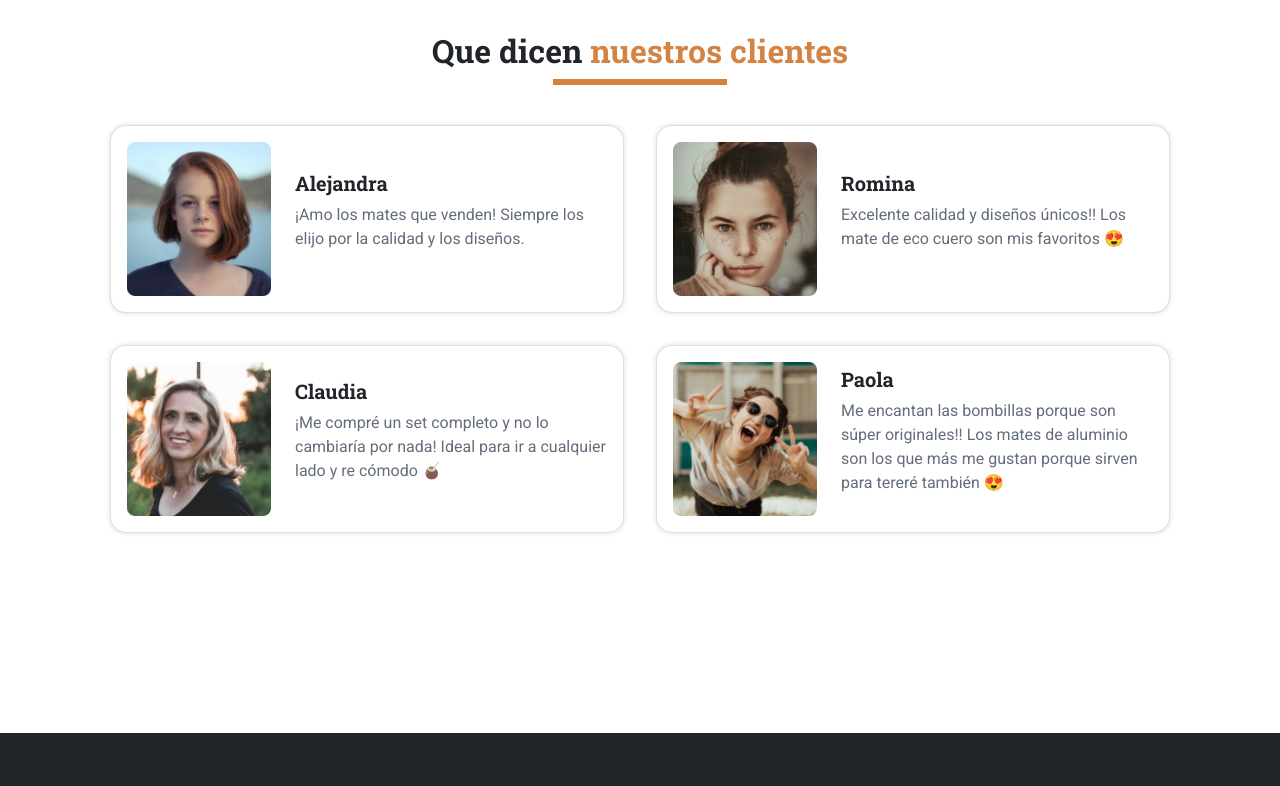
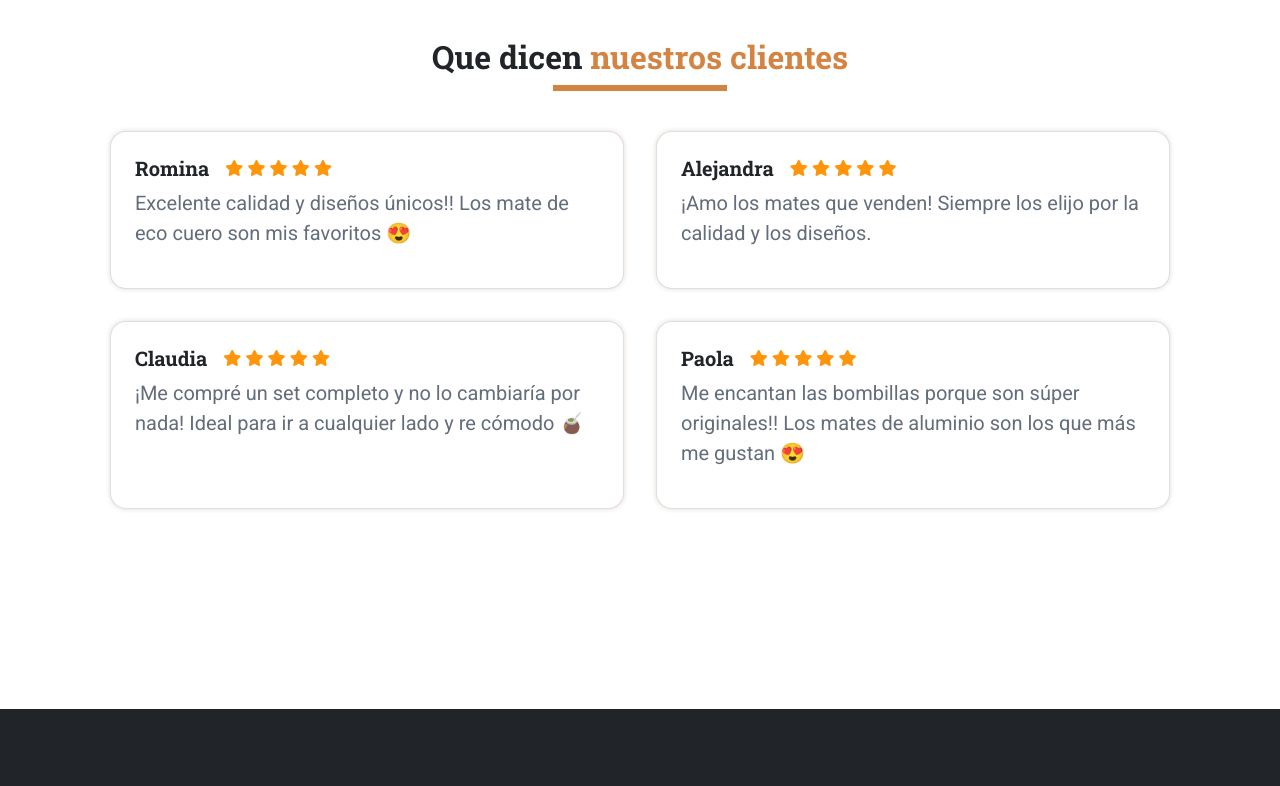
Before and after one commit to maxideri/Glam-Mates, a plain HTML site: page index.html in a window 1280 px wide. Shown: the part 1780-2566 px from the top of the page. Drawn offline with nearby package versions, Linux system fonts and the light colour scheme.

Commit message:
Ultimos cambios de diseño listos

```diff
--- a/assets/css/style.css
+++ b/assets/css/style.css
@@ -2,6 +2,13 @@
 * {
     margin: 0;
     box-sizing: border-box;
+}
+.body-corto{
+    min-height: 75vh;
+}
+.footer{
+    position: relative;
+    bottom: 0;
 }
 .display-4,
 .h1,
@@ -20,6 +27,9 @@ h6
     font-family: 'Roboto Slab', serif;
     font-style: normal;
     font-weight: bold;
+}
+.display-4{
+    font-size: 80px;
 }
 p,
 .p
@@ -152,6 +162,9 @@ p,
     box-shadow: 0px 0px 5px rgba(116, 67, 26, 0.2);
     border-radius: 16px;
     width: calc(100vw - 80px);
+}
+.fa-star{
+    color: #FF950A;
 }
 
 /*  ==== Pasos Pedido ==== */
@@ -294,6 +307,9 @@ p,
     }
 }
 @media (min-width: 992px){
+    .p{
+        font-size: 20px;
+    }
     .producto{
         width: calc(25% - 2.25rem);
         height: 0;
--- a/index.html
+++ b/index.html
@@ -52,13 +52,13 @@
                 <div class="row align-items-center justify-content-xl-between justify-content-center h-100">
                     <!-- Imagen hero -->
                     <div class="hero-img col-xl-5 col-12 mt-auto mt-xl-5 text-center text-xl-end">
-                        <img class="img-fluid" src="img/image-hero.jpg" alt="Mate">
+                        <img class="img-fluid" src="img/image-hero.png" alt="Mate">
                     </div>
                     <!-- Texto hero -->
                     <div class="hero-text text-center text-xl-start col-xl-7 col-12 order-xl-first">
-                        <h1 class="h4 d-md-none">La mayor variedad de mates y bombillas de todo el país</h1>
-                        <h1 class="h3 d-none d-md-flex d-xl-none">La mayor variedad de mates y bombillas de todo el país</h1>
-                        <h1 class="display-4 d-none d-xl-flex">La mayor variedad de mates y bombillas de todo el país</h1>
+                        <h1 class="h3 d-md-none">Cosas lindas y algo más...</h1>
+                        <h1 class="h2 d-none d-md-block d-xl-none">Cosas lindas y algo más...</h1>
+                        <h1 class="display-4 d-none d-xl-flex">Cosas lindas y algo más...</h1>
                     </div>
                 </div>
             </div>
@@ -106,50 +106,74 @@
                 <!-- Cards clientes -->
                 <div class="row mt-4 px-sm-5 px-0 px-lg-4 justify-content-center">
                     <!-- Cliente 1 -->
-                    <div class="card cliente col-12 p-3 mb-3 my-lg-3 mx-lg-3">
+                    <div class="card cliente col-12 p-4 mb-3 my-lg-3 mx-lg-3">
                         <div class="row">
-                            <div class="col-4 col-md-2 col-lg-4 d-lg-flex align-items-center">
-                                <img class="card-img" src="img/card-cliente-1.jpg" alt="">
+                            <div class="d-block m-auto">
+                                <div class="d-flex">
+                                    <h5 class="h5 me-3">Romina</h5>
+                                    <ul class="list-inline mb-1 text-xs">
+                                        <li class="list-inline-item m-0"><i class="fas fa-star"></i></li>
+                                        <li class="list-inline-item m-0"><i class="fas fa-star"></i></li>
+                                        <li class="list-inline-item m-0"><i class="fas fa-star"></i></li>
+                                        <li class="list-inline-item m-0"><i class="fas fa-star"></i></li>
+                                        <li class="list-inline-item m-0"><i class="fas fa-star"></i></li>
+                                      </ul>
+                                </div>
+                                <p class="p text-neutral-700">Excelente calidad y diseños únicos!! Los mate de eco cuero son mis favoritos 😍</p>
                             </div>
-                            <div class="col-8 col-md-10 col-lg-8 d-block m-auto">
-                                <h5 class="h5">Alejandra</h5>
+                        </div>
+                    </div>
+                    <!-- Cliente 2 -->
+                    <div class="card cliente col-12 p-4 mb-3 my-lg-3 mx-lg-3">
+                        <div class="row">
+                            <div class="d-block m-auto">
+                                <div class="d-flex">
+                                    <h5 class="h5 me-3">Alejandra</h5>
+                                    <ul class="list-inline mb-1 text-xs">
+                                        <li class="list-inline-item m-0"><i class="fas fa-star"></i></li>
+                                        <li class="list-inline-item m-0"><i class="fas fa-star"></i></li>
+                                        <li class="list-inline-item m-0"><i class="fas fa-star"></i></li>
+                                        <li class="list-inline-item m-0"><i class="fas fa-star"></i></li>
+                                        <li class="list-inline-item m-0"><i class="fas fa-star"></i></li>
+                                      </ul>
+                                </div>
                                 <p class="p text-neutral-700">¡Amo los mates que venden! Siempre los elijo por la calidad y los diseños.</p>
                             </div>
                         </div>
                     </div>
-                    <!-- Cliente 2 -->
-                    <div class="card cliente col-12 p-3 mb-3 my-lg-3 mx-lg-3">
+                    <!-- Cliente 3 -->
+                    <div class="card cliente col-12 p-4 mb-3 my-lg-3 mx-lg-3">
                         <div class="row">
-                            <div class="col-4 col-md-2 col-lg-4 d-lg-flex align-items-center">
-                                <img class="card-img" src="img/card-cliente-2.jpg" alt="">
-                            </div>
-                            <div class="col-8 col-md-10 col-lg-8 d-block m-auto">
-                                <h5 class="h5">Romina</h5>
-                                <p class="p text-neutral-700">Excelente calidad y diseños únicos!! Los mate de eco cuero son mis favoritos 😍</p>
-                            </div>
-                        </div>
-                    </div>
-                    <!-- Cliente 3 -->
-                    <div class="card cliente col-12 p-3 mb-3 my-lg-3 mx-lg-3">
-                        <div class="row">
-                            <div class="col-4 col-md-2 col-lg-4 d-lg-flex align-items-center">
-                                <img class="card-img" src="img/card-cliente-3.jpg" alt="">
-                            </div>
-                            <div class="col-8 col-md-10 col-lg-8 d-block m-auto">
-                                <h5 class="h5">Claudia</h5>
+                            <div class="d-block m-auto">
+                                <div class="d-flex">
+                                    <h5 class="h5 me-3">Claudia</h5>
+                                    <ul class="list-inline mb-1 text-xs">
+                                        <li class="list-inline-item m-0"><i class="fas fa-star"></i></li>
+                                        <li class="list-inline-item m-0"><i class="fas fa-star"></i></li>
+                                        <li class="list-inline-item m-0"><i class="fas fa-star"></i></li>
+                                        <li class="list-inline-item m-0"><i class="fas fa-star"></i></li>
+                                        <li class="list-inline-item m-0"><i class="fas fa-star"></i></li>
+                                      </ul>
+                                </div>
                                 <p class="p text-neutral-700">¡Me compré un set completo y no lo cambiaría por nada! Ideal para ir a cualquier lado y re cómodo 🧉</p>
                             </div>
                         </div>
                     </div>
                     <!-- Cliente 4 -->
-                    <div class="card cliente col-12 p-3 mb-3 my-lg-3 mx-lg-3">
+                    <div class="card cliente col-12 p-4 mb-3 my-lg-3 mx-lg-3">
                         <div class="row">
-                            <div class="col-4 col-md-2 col-lg-4 d-lg-flex align-items-center">
-                                <img class="card-img" src="img/card-cliente-4.jpg" alt="">
-                            </div>
-                            <div class="col-8 col-md-10 col-lg-8 d-block m-auto">
-                                <h5 class="h5">Paola</h5>
-                                <p class="p text-neutral-700">Me encantan las bombillas porque son súper originales!! Los mates de aluminio son los que más me gustan porque sirven para tereré también 😍</p>
+                            <div class="d-block m-auto">
+                                <div class="d-flex">
+                                    <h5 class="h5 me-3">Paola</h5>
+                                    <ul class="list-inline mb-1 text-xs">
+                                        <li class="list-inline-item m-0"><i class="fas fa-star"></i></li>
+                                        <li class="list-inline-item m-0"><i class="fas fa-star"></i></li>
+                                        <li class="list-inline-item m-0"><i class="fas fa-star"></i></li>
+                                        <li class="list-inline-item m-0"><i class="fas fa-star"></i></li>
+                                        <li class="list-inline-item m-0"><i class="fas fa-star"></i></li>
+                                      </ul>
+                                </div>
+                                <p class="p text-neutral-700">Me encantan las bombillas porque son súper originales!! Los mates de aluminio son los que más me gustan 😍</p>
                             </div>
                         </div>
                     </div>
@@ -166,15 +190,15 @@
                 </div>
                 <!-- Pasos -->
                 <div class="row d-block d-md-flex text-center mt-pedido mb-5">
-                    <div class="d-block col-md-4 mb-3">
+                    <div class="d-block col-md-4 mb-5 mb-lg-3">
                         <h3 class="mb-3"><span class="pasos text-primary-800">1</span></h3>
                         <p class="p text-white m-auto"> Explora nuestro <br> catálogo de productos </p>
                     </div>
-                    <div class="d-block col-md-4 mb-3">
+                    <div class="d-block col-md-4 mb-5 mb-lg-3">
                         <h3 class="mb-3"><span class="pasos text-primary-800">2</span></h3>
                         <p class="p text-white m-auto"> Elegí el producto que <br> deseas comprar </p>
                     </div>
-                    <div class="d-block col-md-4 mb-3">
+                    <div class="d-block col-md-4 mb-5 mb-lg-3">
                         <h3 class="mb-3"><span class="pasos text-primary-800">3</span></h3>
                         <p class="p text-white m-auto"> Contacta a Glam Mates <br> por Instagram </p>
                     </div>
```
Also changed, not shown: quienesSomos.html (+10 -20 lines), img/image-hero.jpg (deleted), img/image-hero.png (added).
